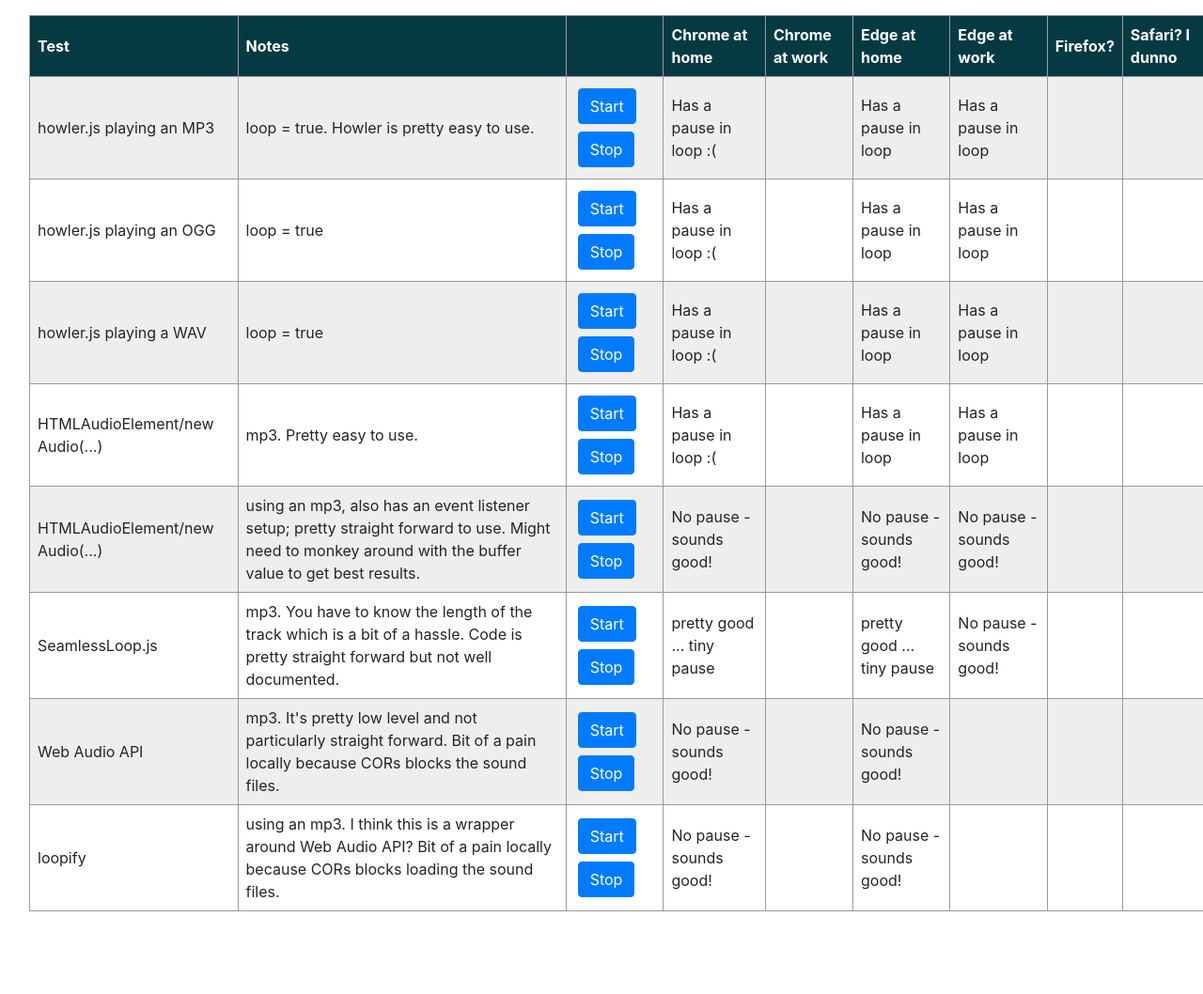
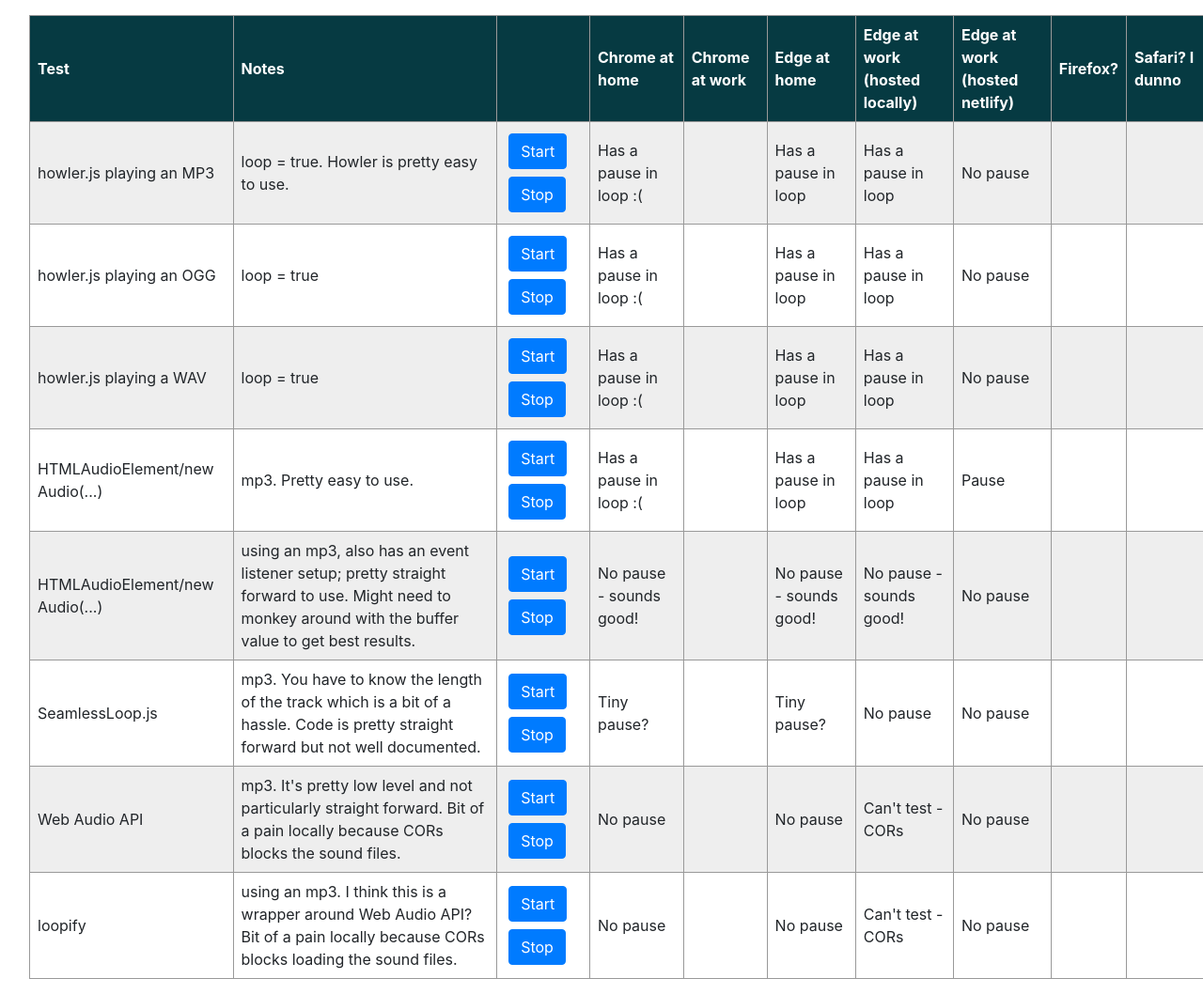
Before and after one commit to kelvinperrie/audio-seamless-looping, a plain HTML site: page index.html in a window 1280 px wide. Shown: the whole page at 94% size. Before the commit the page ends 986 px from the top, so only its background shows below. Drawn offline with Linux system fonts and the light colour scheme; no server answers.

Commit message:
updating results

```diff
--- a/index.html
+++ b/index.html
@@ -27,7 +27,8 @@
                     <th>Chrome at home</th>
                     <th>Chrome at work</th>
                     <th>Edge at home</th>
-                    <th>Edge at work</th>
+                    <th>Edge at work (hosted locally)</th>
+                    <th>Edge at work (hosted netlify)</th>
                     <th>Firefox?</th>
                     <th>Safari? I dunno</th>
                 </tr>
@@ -59,6 +60,7 @@
                     <td></td>
                     <td>Has a pause in loop</td>
                     <td>Has a pause in loop</td>
+                    <td>No pause</td>
                     <td></td>
                     <td></td>
                 </tr>
@@ -88,6 +90,7 @@
                     <td></td>
                     <td>Has a pause in loop</td>
                     <td>Has a pause in loop</td>
+                    <td>No pause</td>
                     <td></td>
                     <td></td>
                 </tr>
@@ -117,6 +120,7 @@
                     <td></td>
                     <td>Has a pause in loop</td>
                     <td>Has a pause in loop</td>
+                    <td>No pause</td>
                     <td></td>
                     <td></td>
                 </tr>
@@ -143,6 +147,7 @@
                     <td></td>
                     <td>Has a pause in loop</td>
                     <td>Has a pause in loop</td>
+                    <td>Pause</td>
                     <td></td>
                     <td></td>
                 </tr>
@@ -174,6 +179,7 @@
                     <td></td>
                     <td>No pause - sounds good!</td>
                     <td>No pause - sounds good!</td>
+                    <td>No pause</td>
                     <td></td>
                     <td></td>
                 </tr>
@@ -212,10 +218,11 @@
                             });
                         </script>
                     </td>
-                    <td>pretty good ... tiny pause</td>
+                    <td>Tiny pause?</td>
                     <td></td>
-                    <td>pretty good ... tiny pause</td>
-                    <td>No pause - sounds good!</td>
+                    <td>Tiny pause?</td>
+                    <td>No pause</td>
+                    <td>No pause</td>
                     <td></td>
                     <td></td>
                 </tr>
@@ -268,10 +275,11 @@
                             });
                         </script>
                     </td>
-                    <td>No pause - sounds good!</td>
+                    <td>No pause</td>
                     <td></td>
-                    <td>No pause - sounds good!</td>
-                    <td></td>
+                    <td>No pause</td>
+                    <td>Can't test - CORs</td>
+                    <td>No pause</td>
                     <td></td>
                     <td></td>
                 </tr>
@@ -305,10 +313,11 @@
                             });
                         </script>
                     </td>
-                    <td>No pause - sounds good!</td>
+                    <td>No pause</td>
                     <td></td>
-                    <td>No pause - sounds good!</td>
-                    <td></td>
+                    <td>No pause</td>
+                    <td>Can't test - CORs</td>
+                    <td>No pause</td>
                     <td></td>
                     <td></td>
                 </tr>
```
